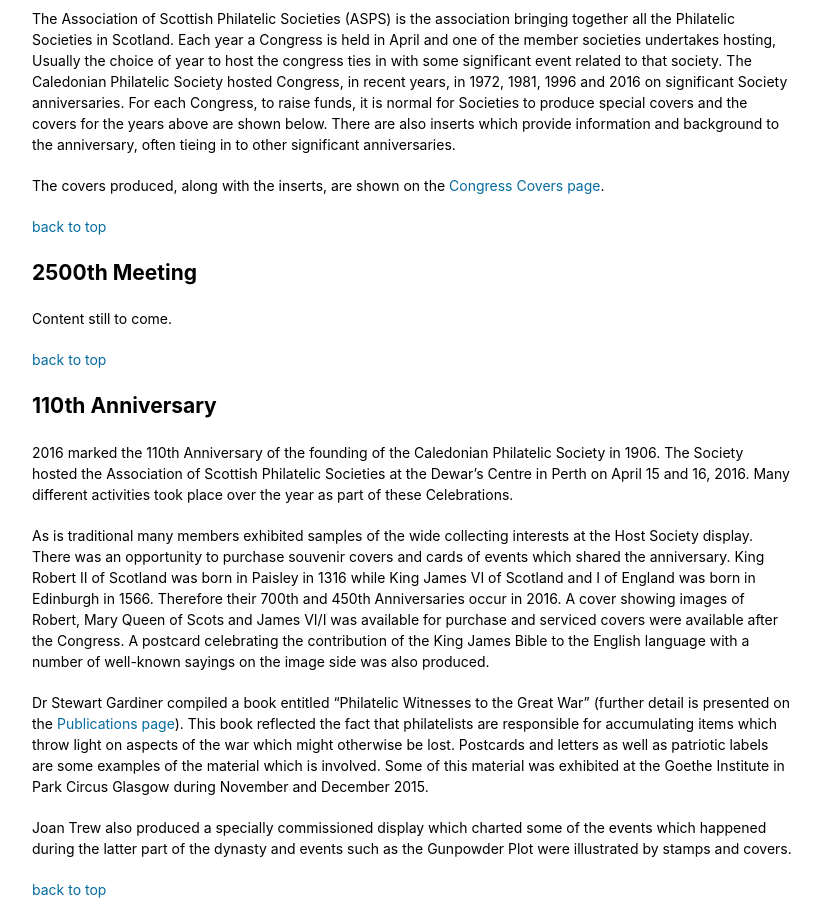
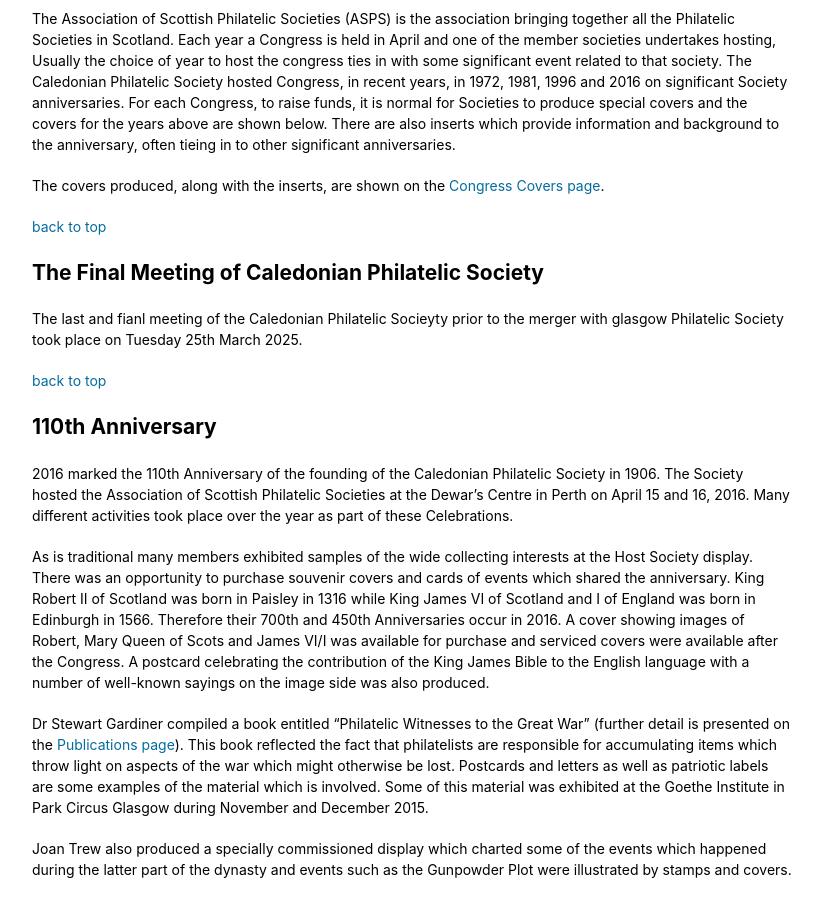
Before and after one commit to astalker/caledonian-stamps, a Jekyll site: the page built from history.md, in a window 1280 px wide and 900 px high, scrolled down 1909 px. Shown: the whole window, without its empty margins (338-1160 px from the left). Built offline with Jekyll 4.4.1, drawn with Linux system fonts in a browser that asks for light colours; our own code applies the rules of GitHub Pages for plain Markdown files; some of the changed text lies outside the part shown.

Commit message:
Last meeting added

```diff
--- a/history.md
+++ b/history.md
@@ -3,7 +3,7 @@
 1. [Centennial](#centennial)
 1. [Hosting ASPS Annual Congress](#hosting-asps-annual-congress)
 1. [2500th Meeting](#2500th-meeting)
-1. [110th Anniversary](#110th-anniversary)
+1. [Final Meeting](#The Final Meeting of Caledonian Philatelic Society)
 1. [Philatelic Congress of Great Britain](#philatelic-congress-of-great-britain)
 1. [Royal Philatelic Society of Great Britain Visit 2006](#royal-philatelic-society-of-great-britain-visit-2006)
 1. [75th Anniversary](#75th-anniversary)
@@ -45,9 +45,9 @@ The covers produced, along with the inserts, are shown on the [Congress Covers p
 
 [back to top](#history)
 
-## 2500th Meeting
+## The Final Meeting of Caledonian Philatelic Society
 
-Content still to come.
+The last and fianl meeting of the Caledonian Philatelic Socieyty prior to the merger with glasgow Philatelic Society took place on Tuesday 25th March 2025.
 
 [back to top](#history)
 
```
